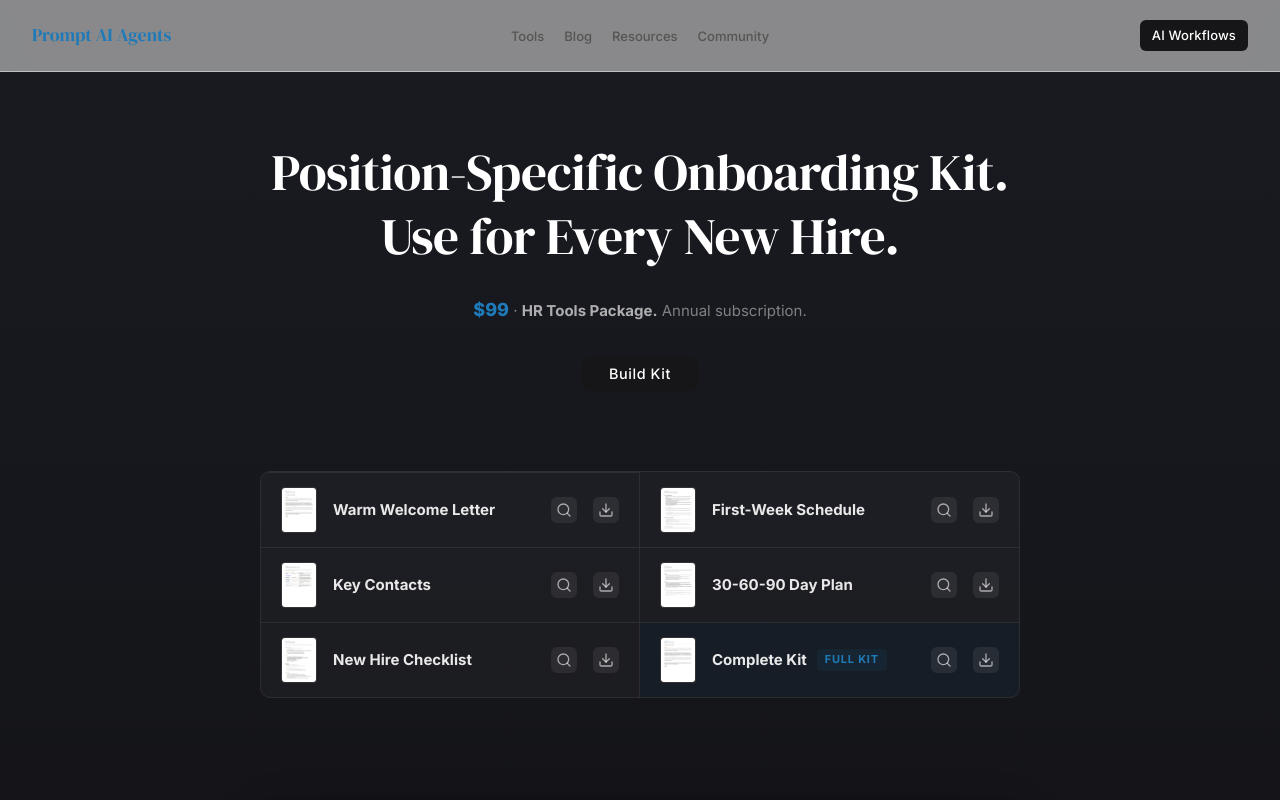
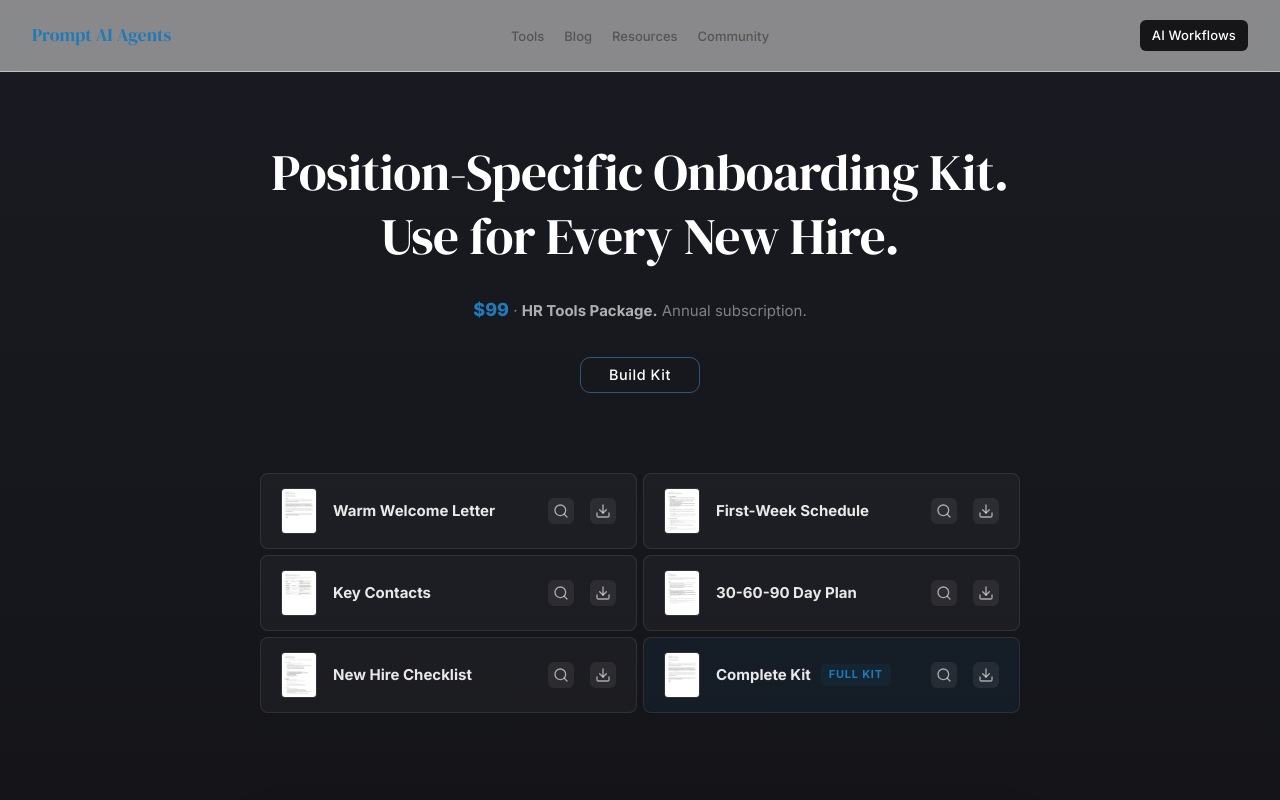
Before and after one commit to coolcalvin457-tech/agent-timesaver-nextjs, a Next.js app: page /onboarding-kit-builder in a window 1280 px wide. Shown: the top 800 px of the page. Built offline with nearby package versions, Linux system fonts and the light colour scheme.

Commit message:
Kit list breathing room + blue ghost CTA buttons on HR tool pages

```diff
--- a/app/globals.css
+++ b/app/globals.css
@@ -3610,9 +3610,7 @@ input, textarea {
 .kit-list {
   display: grid;
   grid-template-columns: 1fr 1fr;
-  border-radius: 10px;
-  overflow: hidden;
-  border: 1px solid var(--border, #E4E4E2);
+  gap: 6px;
 }
 
 .kit-list-row {
@@ -3620,21 +3618,11 @@ input, textarea {
   align-items: center;
   gap: 16px;
   padding: 14px 20px;
-  border-bottom: 1px solid var(--kit-row-border, rgba(0,0,0,0.08));
-  border-right: 1px solid var(--kit-row-border, rgba(0,0,0,0.08));
+  border: 1px solid var(--kit-row-border, rgba(0,0,0,0.10));
+  border-radius: 8px;
   cursor: pointer;
   transition: background 0.15s ease;
   background: var(--surface, #ffffff);
-}
-
-/* Right column items get no right border */
-.kit-list-row:nth-child(even) {
-  border-right: none;
-}
-
-/* Last two items get no bottom border */
-.kit-list-row:nth-last-child(-n+2) {
-  border-bottom: none;
 }
 
 .kit-list-row:hover {
@@ -3678,8 +3666,7 @@ input, textarea {
 
 /* Dark mode overrides */
 .dark-kit-section .kit-list {
-  border-color: rgba(255,255,255,0.10);
-  --kit-row-border: rgba(255,255,255,0.07);
+  --kit-row-border: rgba(255,255,255,0.09);
 }
 
 .dark-kit-section .kit-list-row {
@@ -3709,6 +3696,20 @@ input, textarea {
 }
 .btn-zoom:hover {
   transform: scale(1.05) !important;
+}
+
+/* ── Ghost button for dark hero pages (HR tools) ─────────── */
+/* Matches the "Show Me" blue-border style inside .hero-tool-dark */
+.btn-dark-cta {
+  background: transparent;
+  color: #ffffff;
+  border: 1.5px solid rgba(77,163,224,0.45);
+  box-shadow: none;
+}
+.btn-dark-cta:hover {
+  background: rgba(77,163,224,0.08);
+  border-color: rgba(77,163,224,0.65);
+  box-shadow: none;
 }
 
 .dark-kit-section {
--- a/app/onboarding-kit-builder/page.tsx
+++ b/app/onboarding-kit-builder/page.tsx
@@ -66,7 +66,7 @@ export default function OnboardingKitBuilderPage({
 
             <a
               href="#build-kit"
-              className="btn btn-primary btn-zoom"
+              className="btn btn-dark-cta btn-zoom"
               style={{ padding: "10px 28px", fontSize: "0.9rem", fontWeight: 500, letterSpacing: "0.04em" }}
             >
               Build Kit
--- a/app/pip-builder/page.tsx
+++ b/app/pip-builder/page.tsx
@@ -65,7 +65,7 @@ export default function PIPBuilderPage({
 
             <a
               href="#build-pip"
-              className="btn btn-primary btn-zoom"
+              className="btn btn-dark-cta btn-zoom"
               style={{ padding: "10px 28px", fontSize: "0.9rem", fontWeight: 500, letterSpacing: "0.04em" }}
             >
               Build My PIP
--- a/components/OnboardingKitBuilderTool.tsx
+++ b/components/OnboardingKitBuilderTool.tsx
@@ -893,7 +893,7 @@ export default function OnboardingKitBuilderTool({
         <BackButton onClick={goBackToS1} />
 
         <div style={{ marginBottom: "28px" }}>
-          <h2 style={{ fontSize: "clamp(1.5rem, 3.25vw, 2rem)", fontWeight: 400, fontFamily: "var(--font-display)", lineHeight: 1.25, color: "var(--text-primary)", margin: "0 0 6px" }}>
+          <h2 style={{ fontSize: "clamp(1.5rem, 3.25vw, 2rem)", fontWeight: 400, fontFamily: "var(--font-display)", lineHeight: 1.25, color: "var(--text-primary)", margin: "0 0 12px" }}>
             Why was {hireName || "they"} hired?
           </h2>
           <p style={{ fontSize: "0.9375rem", color: "var(--text-secondary)", margin: 0, lineHeight: 1.6 }}>
@@ -967,7 +967,7 @@ export default function OnboardingKitBuilderTool({
         <BackButton onClick={goBackToS2} />
 
         <div style={{ marginBottom: "28px" }}>
-          <h2 style={{ fontSize: "clamp(1.5rem, 3.25vw, 2rem)", fontWeight: 400, fontFamily: "var(--font-display)", lineHeight: 1.25, color: "var(--text-primary)", margin: "0 0 6px" }}>
+          <h2 style={{ fontSize: "clamp(1.5rem, 3.25vw, 2rem)", fontWeight: 400, fontFamily: "var(--font-display)", lineHeight: 1.25, color: "var(--text-primary)", margin: "0 0 12px" }}>
             What does success look like for {hireName || "them"}?
           </h2>
           <p style={{ fontSize: "0.9375rem", color: "var(--text-secondary)", margin: 0, lineHeight: 1.6 }}>
@@ -1093,7 +1093,7 @@ export default function OnboardingKitBuilderTool({
         )}
 
         <div style={{ marginBottom: "24px" }}>
-          <h2 style={{ fontSize: "clamp(1.5rem, 3.25vw, 2rem)", fontWeight: 400, fontFamily: "var(--font-display)", lineHeight: 1.25, color: "var(--text-primary)", margin: "0 0 6px" }}>
+          <h2 style={{ fontSize: "clamp(1.5rem, 3.25vw, 2rem)", fontWeight: 400, fontFamily: "var(--font-display)", lineHeight: 1.25, color: "var(--text-primary)", margin: "0 0 12px" }}>
             Your kit is ready to build.
           </h2>
           <p style={{ fontSize: "0.9375rem", color: "var(--text-secondary)", margin: 0, lineHeight: 1.6 }}>
```
